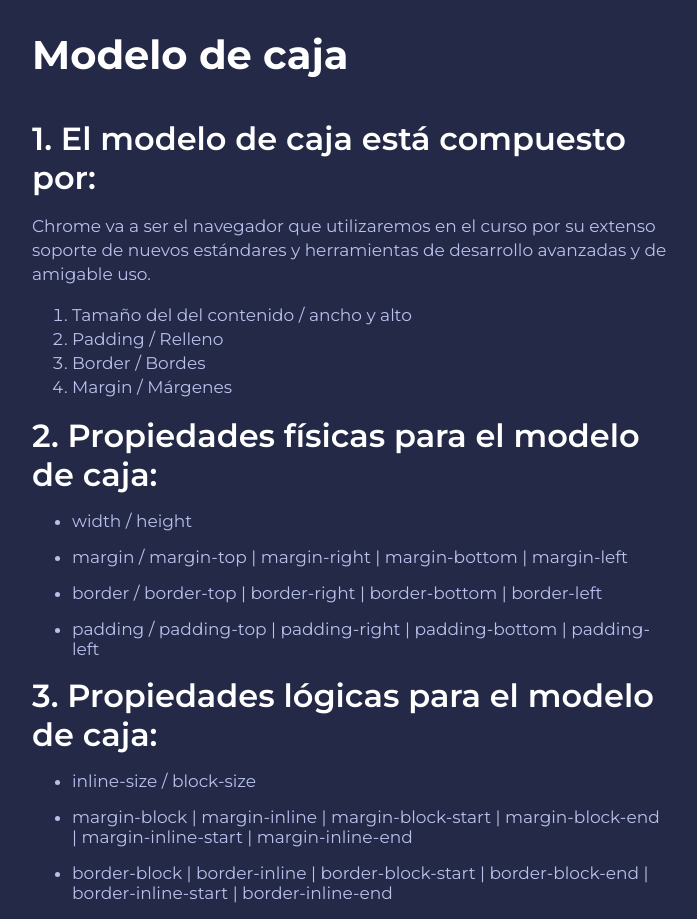
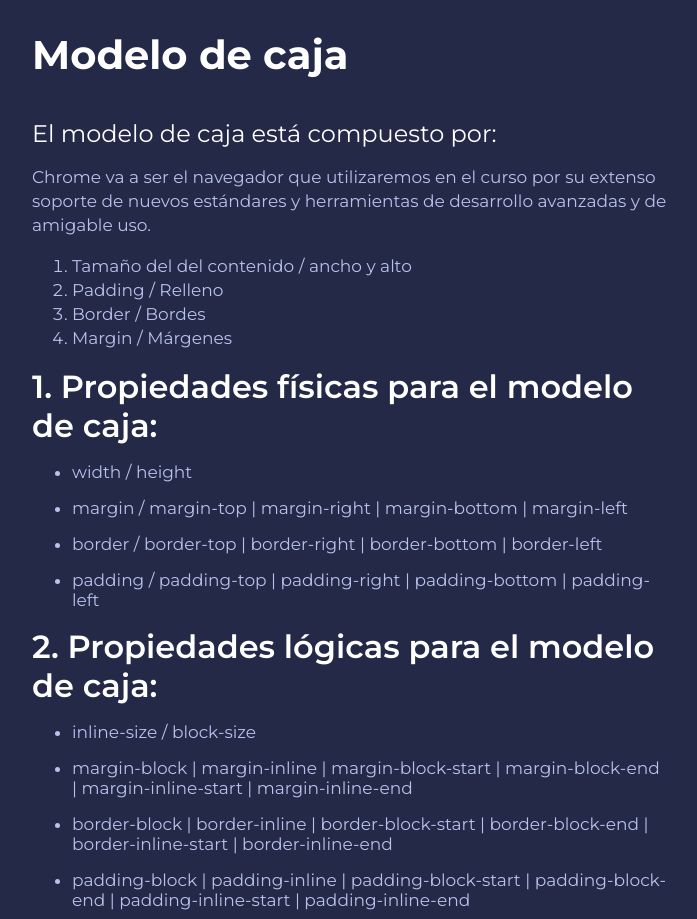
Before and after one commit to geralvlz/curso-esencial-html-css-variante-E, a plain HTML site: page index.html in a window 1280 px wide. Shown: the part 4452-5371 px from the top of the page, without its empty margins (290-987 px from the left). Drawn offline with Linux system fonts and the light colour scheme.

Commit message:
Add files via upload

```diff
--- a/index.html
+++ b/index.html
@@ -220,7 +220,7 @@ initial-scale=1.0">
 
 
                     <h2>Modelo de caja</h2>
-                    <h3>El modelo de caja está compuesto por:</h3>
+                    <h4>El modelo de caja está compuesto por:</h4>
                     <p>
                         Chrome va a ser el navegador que utilizaremos en el curso por su extenso soporte de nuevos estándares y herramientas de
                         desarrollo avanzadas y de amigable uso.
```
